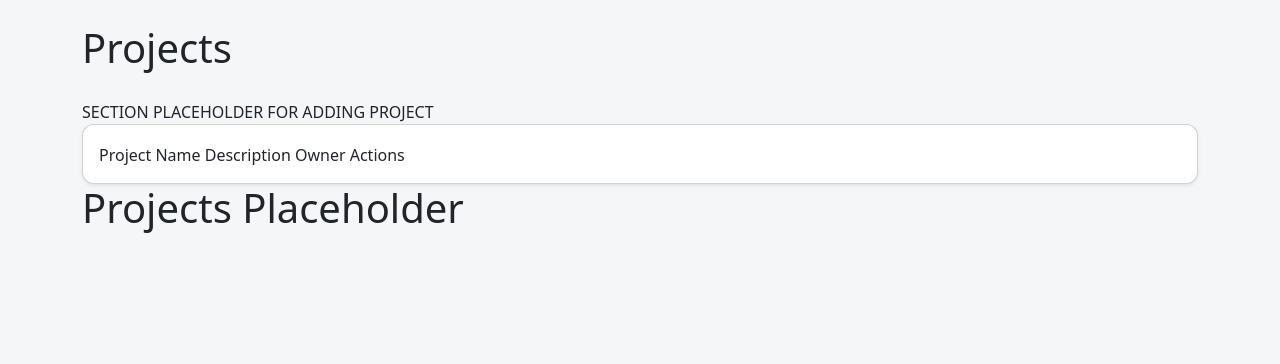
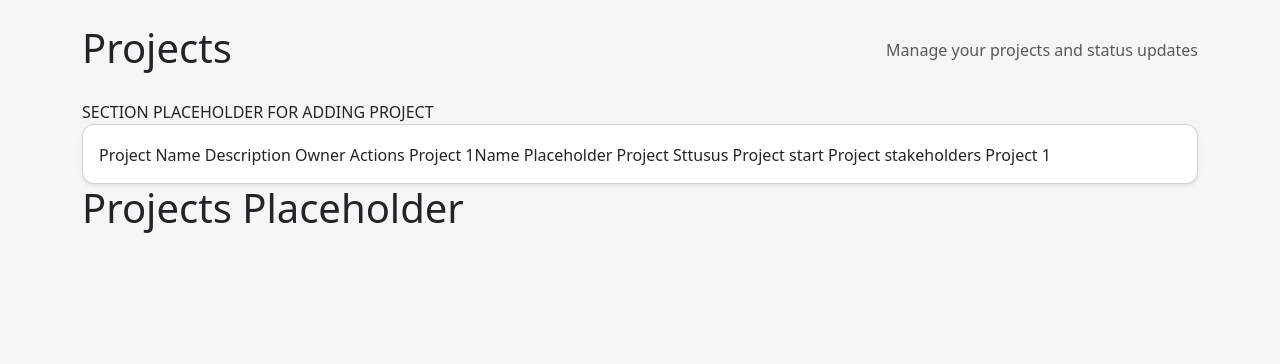
Before and after one commit to ScriptusDigital/Frameworks_Assignment, a Django app: page /projects/ in a window 1280 px wide. Shown: the part 56-420 px from the top of the page. Run offline with Django 5.2, Linux system fonts and the light colour scheme; the visitor is signed in with stand-in values (Sample User, id 1).

Commit message:
style: layout of elements in projects view

```diff
--- a/templates/projects/project_list.html
+++ b/templates/projects/project_list.html
@@ -4,9 +4,14 @@
 
 <div class="d-flex justify-content-between align-items-center mb-4">
 <h1 class="mb-1">Projects</h1>
+
+<p class="text-muted mb-0">Manage your projects and status updates</p>
+
 </div>
 
 SECTION PLACEHOLDER FOR ADDING PROJECT
+
+</div>
 
 <div class="card shadow-sm">
     <div class="card-body">
@@ -21,9 +26,21 @@ SECTION PLACEHOLDER FOR ADDING PROJECT
         <th scope="col">Actions</th>
         </tr>
 </thead>
+<tbody>
+
+    <tr>
+        <td>Project 1Name Placeholder</td>
+          <td>Project Sttusus</td>
+            <td>Project start</td>
+              <td>Project stakeholders</td>
+                <td>Project 1</td>
 
 
 
+
+
+    </tr>
+</tbody>
 </tabel>
 
     </div>
```
